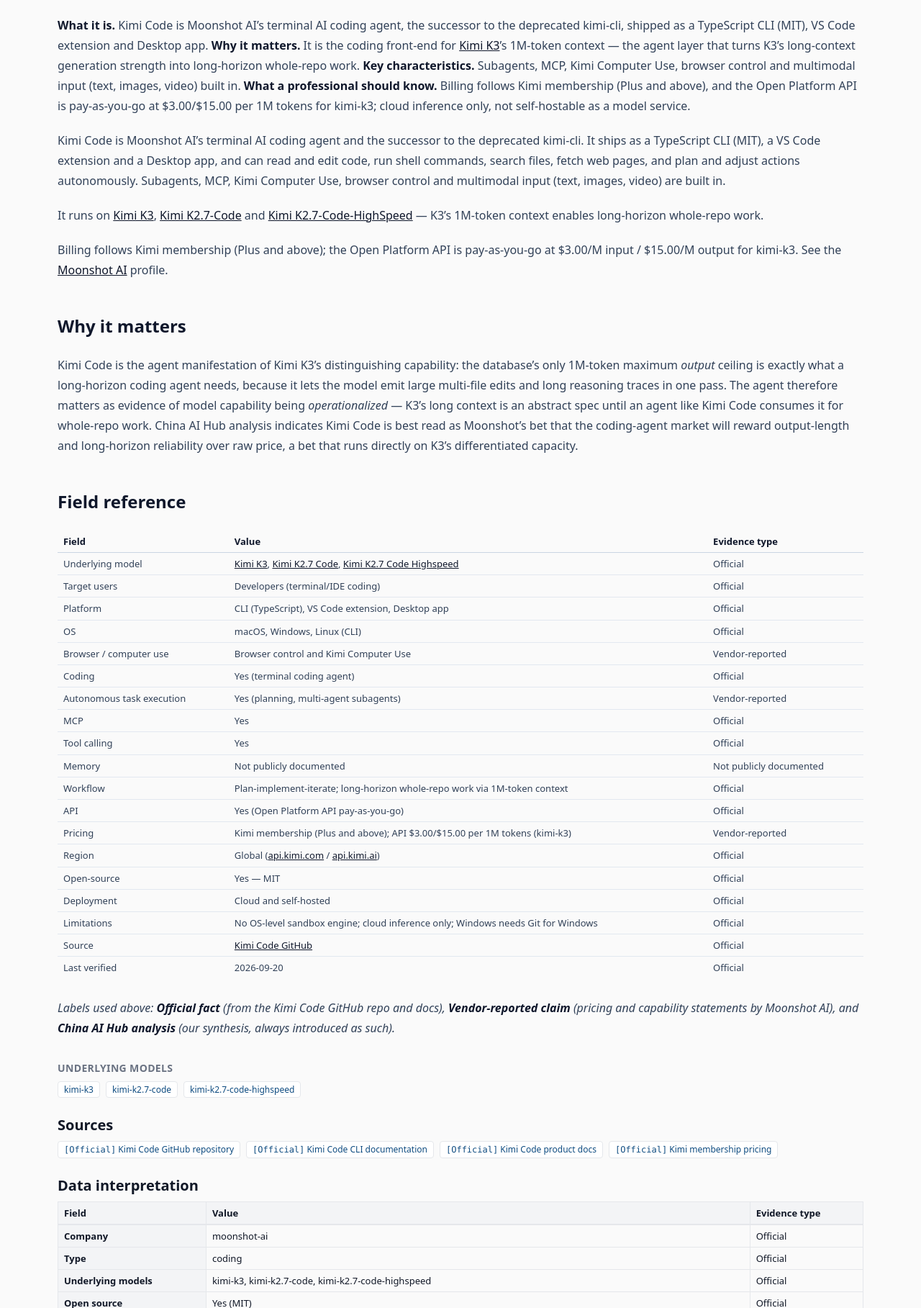
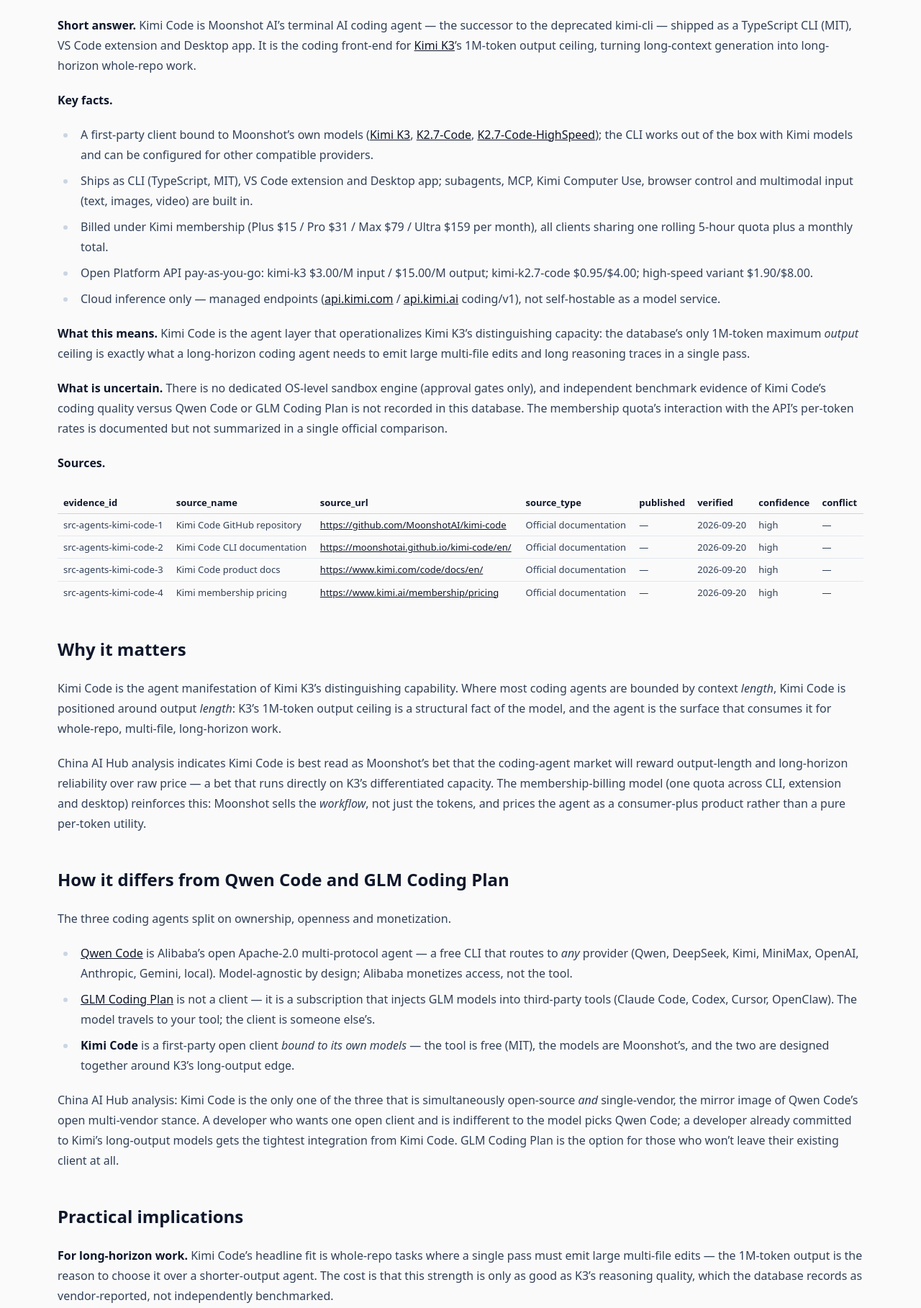
Before and after one commit to martinxionbiotech-max/china-ai-hub, an Astro site: page /agents/kimi-code in a window 1280 px wide. Shown: the part 2174-3991 px from the top of the page at 72% size. Built offline with nearby package versions, Linux system fonts and the light colour scheme; Astro itself is replaced by a stand-in of ours.

Commit message:
agents: deepen kimi-code (original analysis, batch 2 final)

```diff
--- a/src/content/agents/kimi-code.md
+++ b/src/content/agents/kimi-code.md
@@ -63,17 +63,72 @@ sources:
     last_verified: "2026-09-20"
     confidence: high
 ---
-**What it is.** Kimi Code is Moonshot AI's terminal AI coding agent, the successor to the deprecated kimi-cli, shipped as a TypeScript CLI (MIT), VS Code extension and Desktop app. **Why it matters.** It is the coding front-end for [Kimi K3](/models/kimi-k3/)'s 1M-token context — the agent layer that turns K3's long-context generation strength into long-horizon whole-repo work. **Key characteristics.** Subagents, MCP, Kimi Computer Use, browser control and multimodal input (text, images, video) built in. **What a professional should know.** Billing follows Kimi membership (Plus and above), and the Open Platform API is pay-as-you-go at $3.00/$15.00 per 1M tokens for kimi-k3; cloud inference only, not self-hostable as a model service.
+**Short answer.** Kimi Code is Moonshot AI's terminal AI coding agent — the successor to the deprecated kimi-cli — shipped as a TypeScript CLI (MIT), VS Code extension and Desktop app. It is the coding front-end for [Kimi K3](/models/kimi-k3/)'s 1M-token output ceiling, turning long-context generation into long-horizon whole-repo work.
 
-Kimi Code is Moonshot AI's terminal AI coding agent and the successor to the deprecated kimi-cli. It ships as a TypeScript CLI (MIT), a VS Code extension and a Desktop app, and can read and edit code, run shell commands, search files, fetch web pages, and plan and adjust actions autonomously. Subagents, MCP, Kimi Computer Use, browser control and multimodal input (text, images, video) are built in.
+**Key facts.**
 
-It runs on [Kimi K3](/models/kimi-k3/), [Kimi K2.7-Code](/models/kimi-k27-code/) and [Kimi K2.7-Code-HighSpeed](/models/kimi-k27-code-highspeed/) — K3's 1M-token context enables long-horizon whole-repo work.
+- A first-party client bound to Moonshot's own models ([Kimi K3](/models/kimi-k3/), [K2.7-Code](/models/kimi-k27-code/), [K2.7-Code-HighSpeed](/models/kimi-k27-code-highspeed/)); the CLI works out of the box with Kimi models and can be configured for other compatible providers.
+- Ships as CLI (TypeScript, MIT), VS Code extension and Desktop app; subagents, MCP, Kimi Computer Use, browser control and multimodal input (text, images, video) are built in.
+- Billed under Kimi membership (Plus $15 / Pro $31 / Max $79 / Ultra $159 per month), all clients sharing one rolling 5-hour quota plus a monthly total.
+- Open Platform API pay-as-you-go: kimi-k3 $3.00/M input / $15.00/M output; kimi-k2.7-code $0.95/$4.00; high-speed variant $1.90/$8.00.
+- Cloud inference only — managed endpoints (api.kimi.com / api.kimi.ai coding/v1), not self-hostable as a model service.
 
-Billing follows Kimi membership (Plus and above); the Open Platform API is pay-as-you-go at $3.00/M input / $15.00/M output for kimi-k3. See the [Moonshot AI](/companies/moonshot-ai/) profile.
+**What this means.** Kimi Code is the agent layer that operationalizes Kimi K3's distinguishing capacity: the database's only 1M-token maximum *output* ceiling is exactly what a long-horizon coding agent needs to emit large multi-file edits and long reasoning traces in a single pass.
+
+**What is uncertain.** There is no dedicated OS-level sandbox engine (approval gates only), and independent benchmark evidence of Kimi Code's coding quality versus Qwen Code or GLM Coding Plan is not recorded in this database. The membership quota's interaction with the API's per-token rates is documented but not summarized in a single official comparison.
+
+**Sources.**
+
+| evidence_id | source_name | source_url | source_type | published | verified | confidence | conflict |
+|---|---|---|---|---|---|---|---|
+| src-agents-kimi-code-1 | Kimi Code GitHub repository | https://github.com/MoonshotAI/kimi-code | Official documentation | — | 2026-09-20 | high | — |
+| src-agents-kimi-code-2 | Kimi Code CLI documentation | https://moonshotai.github.io/kimi-code/en/ | Official documentation | — | 2026-09-20 | high | — |
+| src-agents-kimi-code-3 | Kimi Code product docs | https://www.kimi.com/code/docs/en/ | Official documentation | — | 2026-09-20 | high | — |
+| src-agents-kimi-code-4 | Kimi membership pricing | https://www.kimi.ai/membership/pricing | Official documentation | — | 2026-09-20 | high | — |
 
 ## Why it matters
 
-Kimi Code is the agent manifestation of Kimi K3's distinguishing capability: the database's only 1M-token maximum *output* ceiling is exactly what a long-horizon coding agent needs, because it lets the model emit large multi-file edits and long reasoning traces in one pass. The agent therefore matters as evidence of model capability being *operationalized* — K3's long context is an abstract spec until an agent like Kimi Code consumes it for whole-repo work. China AI Hub analysis indicates Kimi Code is best read as Moonshot's bet that the coding-agent market will reward output-length and long-horizon reliability over raw price, a bet that runs directly on K3's differentiated capacity.
+Kimi Code is the agent manifestation of Kimi K3's distinguishing capability. Where most coding agents are bounded by context *length*, Kimi Code is positioned around output *length*: K3's 1M-token output ceiling is a structural fact of the model, and the agent is the surface that consumes it for whole-repo, multi-file, long-horizon work.
+
+China AI Hub analysis indicates Kimi Code is best read as Moonshot's bet that the coding-agent market will reward output-length and long-horizon reliability over raw price — a bet that runs directly on K3's differentiated capacity. The membership-billing model (one quota across CLI, extension and desktop) reinforces this: Moonshot sells the *workflow*, not just the tokens, and prices the agent as a consumer-plus product rather than a pure per-token utility.
+
+## How it differs from Qwen Code and GLM Coding Plan
+
+The three coding agents split on ownership, openness and monetization.
+
+- **[Qwen Code](/agents/qwen-code/)** is Alibaba's open Apache-2.0 multi-protocol agent — a free CLI that routes to *any* provider (Qwen, DeepSeek, Kimi, MiniMax, OpenAI, Anthropic, Gemini, local). Model-agnostic by design; Alibaba monetizes access, not the tool.
+- **[GLM Coding Plan](/agents/glm-coding-plan/)** is not a client — it is a subscription that injects GLM models into third-party tools (Claude Code, Codex, Cursor, OpenClaw). The model travels to your tool; the client is someone else's.
+- **Kimi Code** is a first-party open client *bound to its own models* — the tool is free (MIT), the models are Moonshot's, and the two are designed together around K3's long-output edge.
+
+China AI Hub analysis: Kimi Code is the only one of the three that is simultaneously open-source *and* single-vendor, the mirror image of Qwen Code's open multi-vendor stance. A developer who wants one open client and is indifferent to the model picks Qwen Code; a developer already committed to Kimi's long-output models gets the tightest integration from Kimi Code. GLM Coding Plan is the option for those who won't leave their existing client at all.
+
+## Practical implications
+
+**For long-horizon work.** Kimi Code's headline fit is whole-repo tasks where a single pass must emit large multi-file edits — the 1M-token output is the reason to choose it over a shorter-output agent. The cost is that this strength is only as good as K3's reasoning quality, which the database records as vendor-reported, not independently benchmarked.
+
+**For deployment.** The CLI runs on the local machine with approval gates but no dedicated OS-level sandbox engine, so untrusted work needs external isolation. Computer Use on macOS requires Accessibility + Screen Recording permissions, and the Windows variant may briefly take over mouse/keyboard — a real interaction cost for GUI automation.
+
+**For billing.** Membership (Plus and above) shares one quota across all clients on a rolling 5-hour window plus a monthly cap; the Open Platform API is separate, pay-as-you-go. Teams weighing the two should note that membership is the consumer path and API keys (max 5, shown once) are the programmatic path.
+
+## What the evidence shows
+
+The evidence is strong on the surface and the model lineup, weaker on independent quality. The GitHub repo and docs document the CLI/extension/desktop form factors, the subagents/MCP/Computer Use/browser/multimodal feature set, the kimi-cli deprecation (auto-migration on install), and the managed-endpoint architecture; the pricing page fixes the membership tiers and the API per-token rates.
+
+The gaps are independence and sandboxing. No OS-level sandbox engine is documented (approval gates only), and no independent benchmark of Kimi Code's coding quality is recorded here. China AI Hub analysis indicates the honesty boundary is "capability and pricing documented, quality vendor-reported": the 1M output is a documented model fact, but whether that output is *correct* for a given repo is exactly what independent evaluation — absent here — would establish.
+
+## Where this fits
+
+| Workload | Relevance |
+|---|---|
+| Long-horizon whole-repo work (1M-token output) | High |
+| Terminal / IDE coding (CLI, VS Code, desktop) | High |
+| Multimodal input (text, images, video) | High |
+| Scheduled and background tasks | High |
+| OS-level sandboxed execution | Low (approval gates, no sandbox engine) |
+| Self-hosted model service | Low (cloud inference only) |
+| Independent coding benchmark | No evidence recorded |
+
+*Relevance judgments are China AI Hub analysis based on documented capabilities, not vendor claims.*
 
 ## Field reference
 
@@ -99,4 +154,6 @@ Kimi Code is the agent manifestation of Kimi K3's distinguishing capability: the
 | Source | [Kimi Code GitHub](https://github.com/MoonshotAI/kimi-code) | Official |
 | Last verified | 2026-09-20 | Official |
 
-*Labels used above: **Official fact** (from the Kimi Code GitHub repo and docs), **Vendor-reported claim** (pricing and capability statements by Moonshot AI), and **China AI Hub analysis** (our synthesis, always introduced as such).*
+See the [Moonshot AI](/companies/moonshot-ai/) company profile, the [Kimi K3](/models/kimi-k3/) model, the [K3 vs K2.7-Code comparison](/comparisons/kimi-k3-vs-kimi-k27-code/), the [choosing-a-coding-model guide](/guides/choosing-a-coding-model/), and the site's [AI agents](/technology/ai-agents/) and [computer use](/technology/computer-use/) technology pages.
+
+*Labels used above: **Official fact** (from the Kimi Code GitHub repo and docs), **Vendor-reported claim** (pricing and capability statements by Moonshot AI), and **China AI Hub analysis** (our synthesis, always introduced as such). No independent benchmark of Kimi Code's coding quality is currently recorded.*
```
